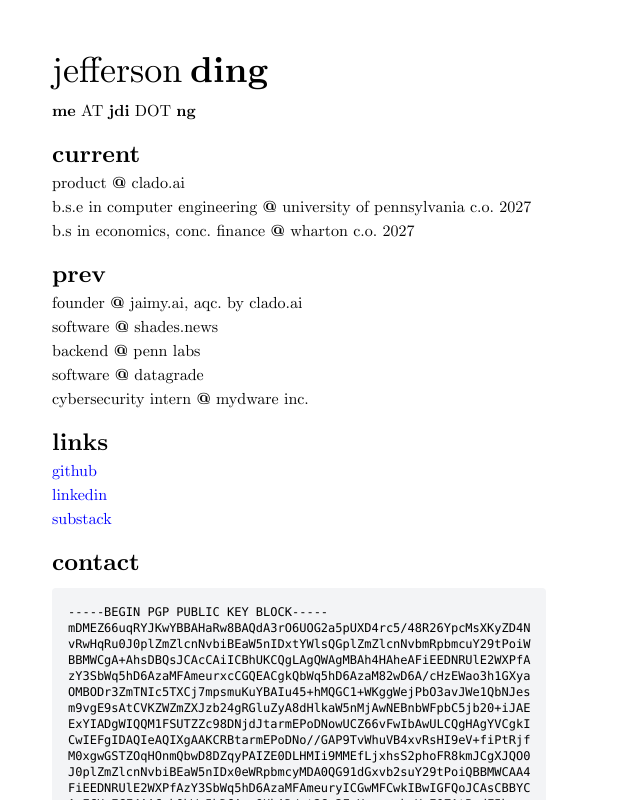
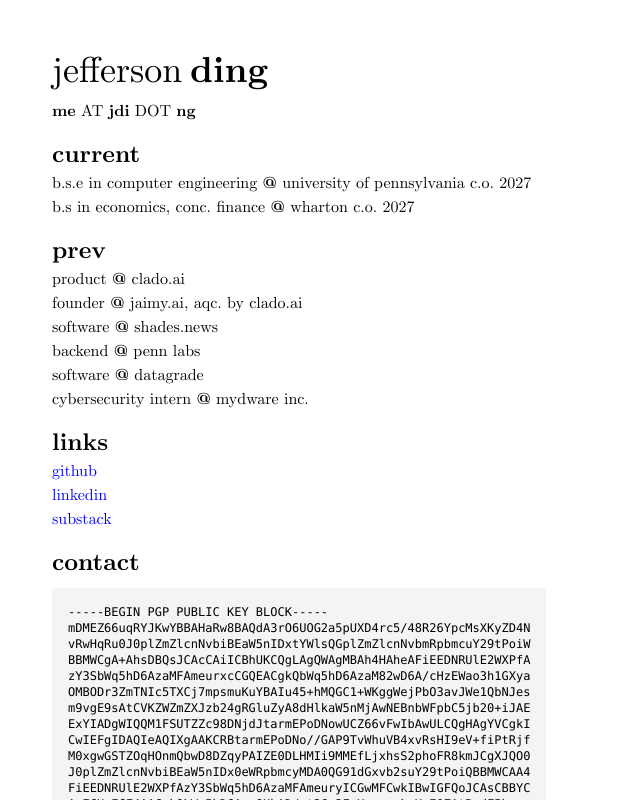
Before and after one commit to jeofo/jeffersonding.com, a React (Vite) app: page / in a window 1280 px wide. Shown: the top 800 px of the page, without its empty margins (0-640 px from the left). Built offline with nearby package versions, Linux system fonts and the light colour scheme.

Commit message:
update job

```diff
--- a/src/App.tsx
+++ b/src/App.tsx
@@ -18,9 +18,6 @@
             <h2 className="text-2xl font-bold">current</h2>
             <ul>
               <li className="break-words">
-                product <b>@</b> clado.ai
-              </li>
-              <li className="break-words">
                 b.s.e in computer engineering <b>@</b> university of
                 pennsylvania c.o. 2027
               </li>
@@ -33,6 +30,9 @@
           <div className="my-4">
             <h2 className="text-2xl font-bold">prev</h2>
             <ul>
+              <li className="break-words">
+                product <b>@</b> clado.ai
+              </li>
               <li className="break-words">
                 founder <b>@</b> jaimy.ai, aqc. by clado.ai
               </li>
```
